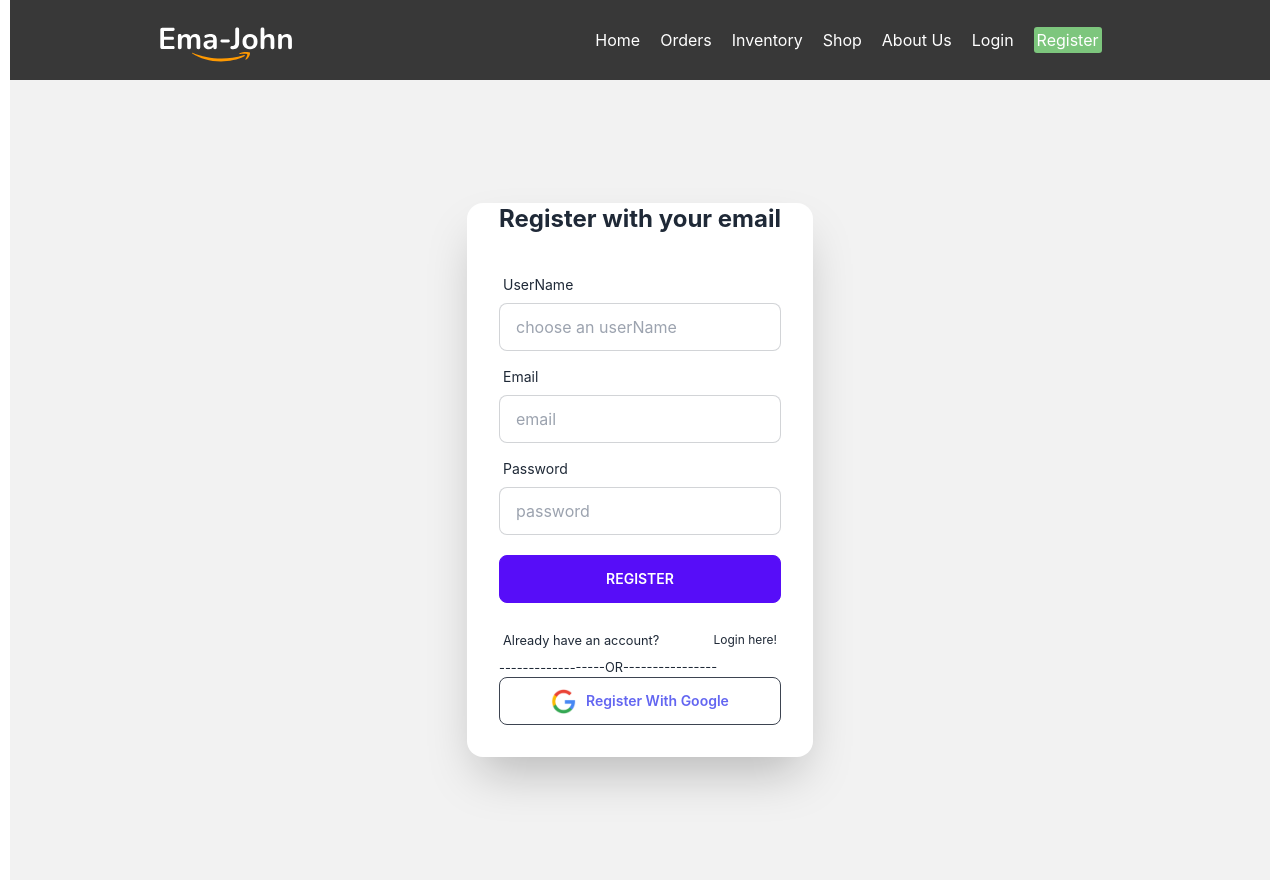
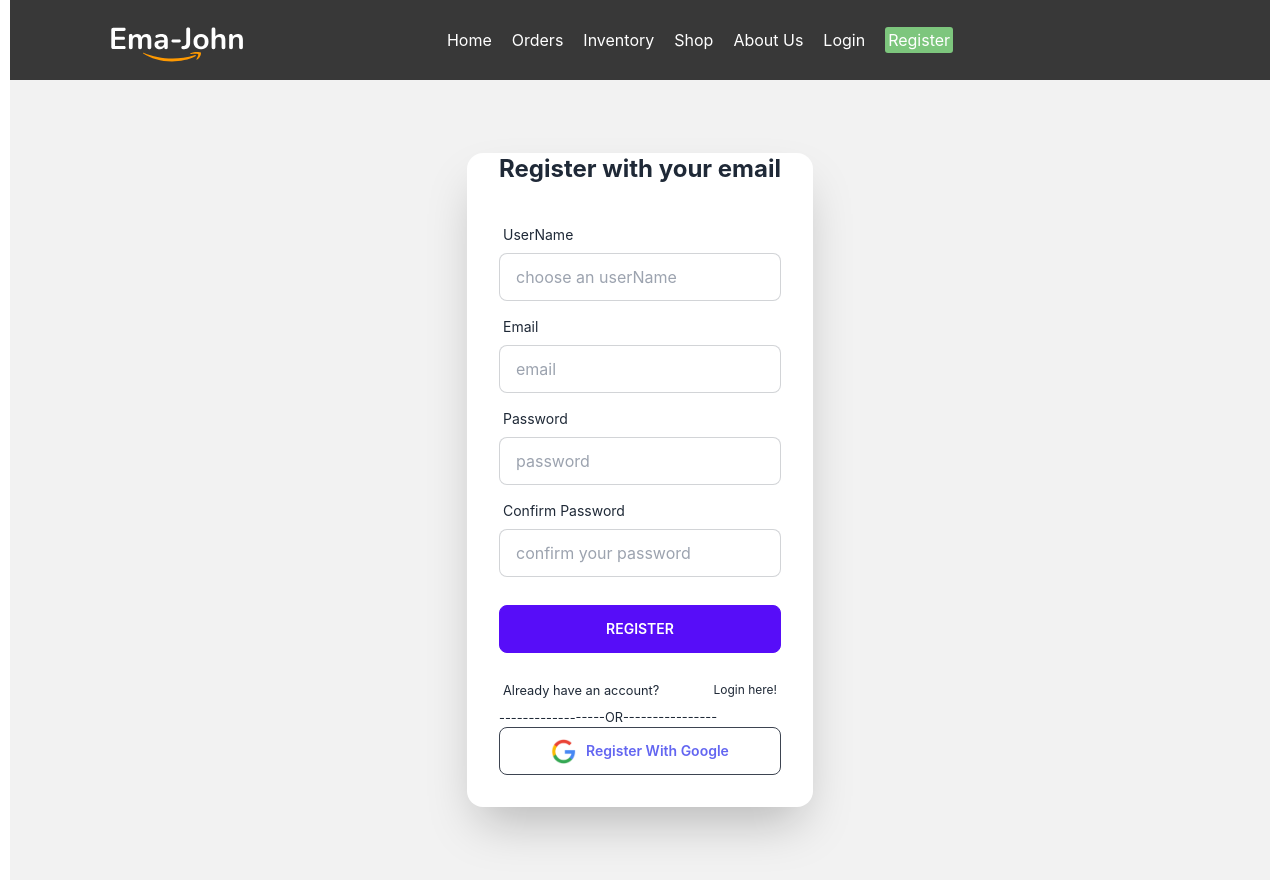
Before and after one commit to mostafizurhh/react-ecommerce, a React (Create React App) app: page /register in a window 1280 px wide. Built offline with nearby package versions, Linux system fonts and the light colour scheme.

Commit message:
get form data and showed form error

```diff
--- a/src/components/Header/Header.js
+++ b/src/components/Header/Header.js
@@ -1,11 +1,14 @@
-import React from 'react';
+import React, { useContext } from 'react';
 import './Header.css'
 import logo from '../../images/Logo.svg'
 import { NavLink } from 'react-router-dom';
+import { AuthContext } from '../contexts/UserContext';
 
 
 
 const Header = () => {
+    const { user } = useContext(AuthContext)
+
     return (
         <div >
             <nav className='header'>
@@ -23,6 +26,9 @@ const Header = () => {
                     <NavLink to='/login'>Login</NavLink>
                     <NavLink to='/register'>Register</NavLink>
                 </div>
+                <div className='text-white'>
+                    {user?.email}
+                </div>
             </nav>
 
         </div>
--- a/src/components/Register/Register.js
+++ b/src/components/Register/Register.js
@@ -1,14 +1,35 @@
-import React from 'react';
+import React, { useState } from 'react';
 import { Link } from 'react-router-dom';
 import logo from './google.png'
 
 const Register = () => {
+    const [error, setError] = useState(null)
+    const handleSubmit = (event) => {
+        event.preventDefault();
+
+        const form = event.target;
+        const name = form.userName.value;
+        const email = form.email.value;
+        const password = form.password.value;
+        const confirmPassword = form.confirmPassword.value;
+
+        console.log(name, email, password, confirmPassword)
+        if (password.length < 8) {
+            setError('Password must be at least 8 charecter');
+            return;
+        }
+        if (password !== confirmPassword) {
+            setError('password did not match');
+            return;
+        }
+    }
+
     return (
         <div className="hero min-h-screen bg-base-200">
             <div className="hero-content ">
                 <div className="card flex-shrink-0 w-full max-w-sm shadow-2xl bg-base-100">
                     <p className="text-2xl text-center font-bold">Register with your email</p>
-                    <form className="card-body">
+                    <form onSubmit={handleSubmit} className="card-body">
                         <div className="form-control">
                             <label className="label">
                                 <span className="label-text">UserName</span>
@@ -27,6 +48,13 @@ const Register = () => {
                             </label>
                             <input type="password" name='password' placeholder="password" className="input input-bordered" required />
                         </div>
+                        <div className="form-control">
+                            <label className="label">
+                                <span className="label-text">Confirm Password</span>
+                            </label>
+                            <input type="password" name='confirmPassword' placeholder="confirm your password" className="input input-bordered" required />
+                        </div>
+                        <p className='text-red-700'><small>{error}</small></p>
                         <div className="form-control mt-3">
                             <button className="btn btn-primary">Register</button>
                         </div>
--- /dev/null
+++ b/src/components/contexts/UserContext.js
@@ -0,0 +1,22 @@
+import React, { createContext, useState } from 'react';
+import { getAuth } from 'firebase/auth'
+import app from '../../firebase/firebase.config';
+
+export const AuthContext = createContext();
+const auth = getAuth(app);
+
+const UserContext = ({ children }) => {
+    const [user, setUser] = useState(null);
+    // const user = { email: 'adv' }
+    const authInfo = { user }
+
+    return (
+        <div>
+            <AuthContext.Provider value={authInfo}>
+                {children}
+            </AuthContext.Provider>
+        </div>
+    );
+};
+
+export default UserContext;
--- a/src/index.js
+++ b/src/index.js
@@ -3,11 +3,14 @@ import ReactDOM from 'react-dom/client';
 import './index.css';
 import App from './App';
 import reportWebVitals from './reportWebVitals';
+import UserContext from './components/contexts/UserContext';
 
 const root = ReactDOM.createRoot(document.getElementById('root'));
 root.render(
   <React.StrictMode>
-    <App />
+    <UserContext>
+      <App />
+    </UserContext>
   </React.StrictMode>
 );
 
```
Also changed, not shown: src/__Auth-setup.js (+39 -1 lines).
